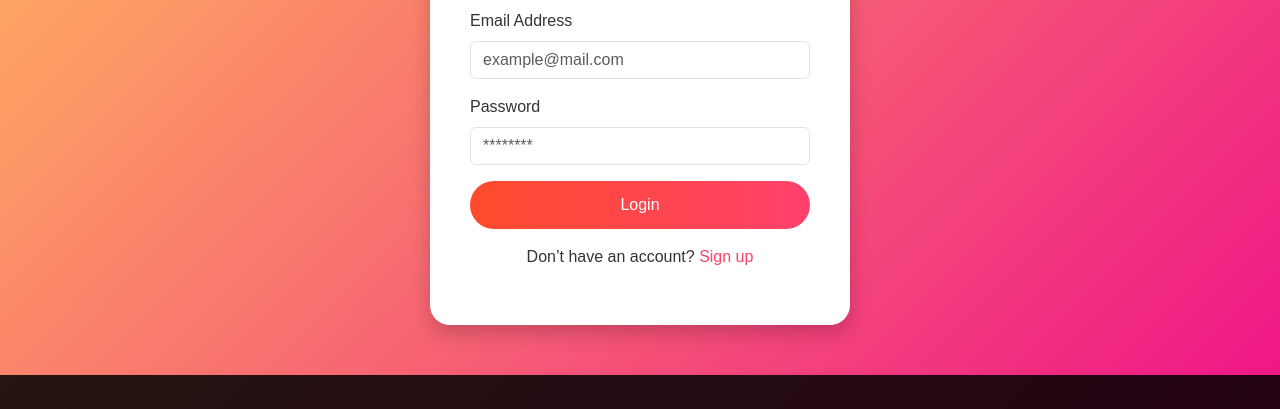
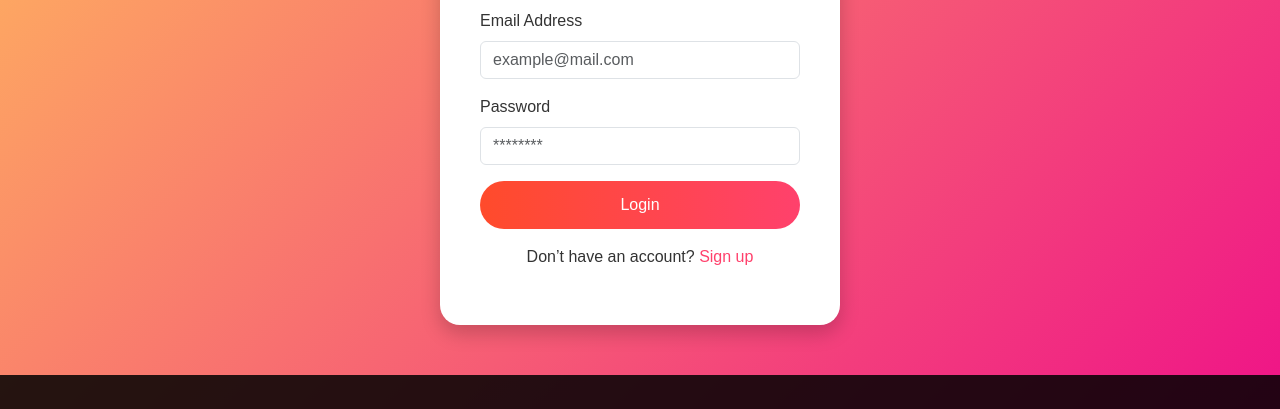
Before and after one commit to Abisheik-V/Watch-Shop, a plain HTML site: page login.html in a window 1280 px wide. Shown: the part 199-608 px from the top of the page. Drawn offline with nearby package versions, Linux system fonts and the light colour scheme.

Commit message:
Updated files

```diff
--- a/login.html
+++ b/login.html
@@ -32,7 +32,7 @@
       border-radius: 20px;
       padding: 40px;
       width: 100%;
-      max-width: 420px;
+      max-width: 400px;
       box-shadow: 0 8px 20px rgba(0,0,0,0.2);
       margin: 50px auto;
     }
```
Also changed, not shown: signup.html (+1 -1 lines).
